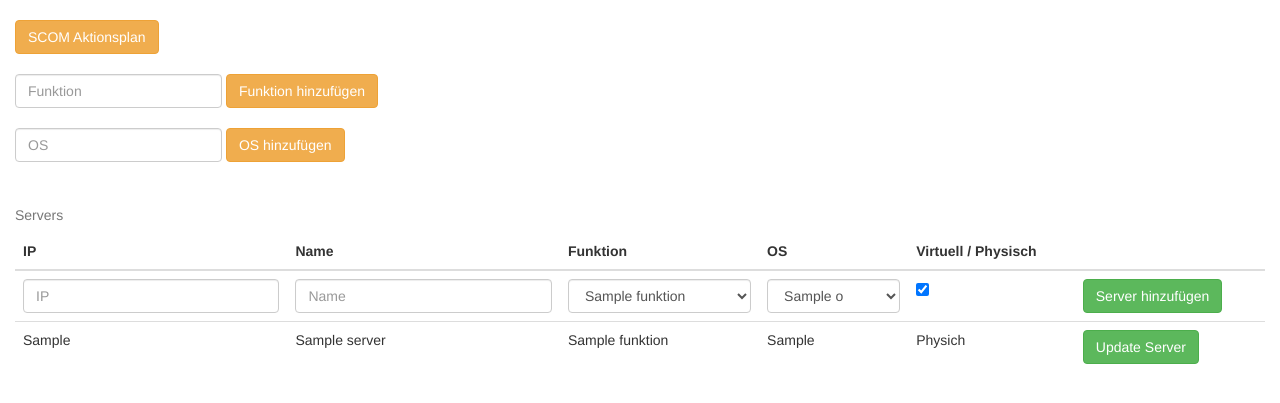
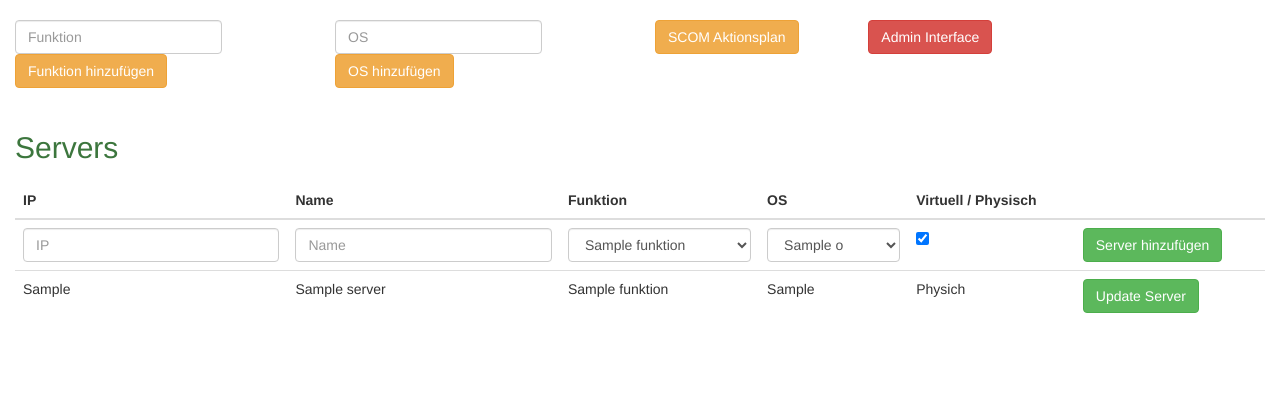
Before and after one commit to izolight/django-scom, a Django app: template scom/templates/scom/servers.html in a window 1280 px wide. Shown: the top 403 px of the page. Run offline with Django 3.2, Linux system fonts and the light colour scheme; the template is opened without the code that fills it: most values are stand-ins (such as "Sample title", 1, 10 or a date in 2020); some libraries are stand-ins or nearby versions.

Commit message:
reorganisation von Oberer Leiste.

```diff
--- a/scom/templates/scom/servers.html
+++ b/scom/templates/scom/servers.html
@@ -1,9 +1,8 @@
 {% extends 'scom/base.html' %}
 {% block body %}
 {# Um neue Funktionen und OS hinzuzufügen und zu Aktionsplan zu wechseln #}
-<a href="../" title=""><button class="btn btn-warning">SCOM Aktionsplan</button></a>
-<br>
-<br>
+<div class="row">
+	<div class="col-md-3">
 		<form action="../funktionen/add/" method="post" accept-charset="utf-8" class="form-inline">
 			{% csrf_token %}
 			<div class="form-group">
@@ -11,7 +10,8 @@
 			</div>
 		<button type="submit" class="btn btn-warning">Funktion hinzufügen</button>
 	</form>
-<br>
+	</div>
+	<div class="col-md-3">
 		<form action="../os/add/" method="post" accept-charset="utf-8" class="form-inline">
 			{% csrf_token %}
 			<div class="form-group">
@@ -19,10 +19,17 @@
 			</div>
 		<button type="submit" class="btn btn-warning">OS hinzufügen</button>
 	</form>
-<br>
+	</div>
+	<div class="col-md-2">
+		<a href="../" title=""><button class="btn btn-warning">SCOM Aktionsplan</button></a>
+	</div>
+	<div class="col-md-2">
+		<a href="../../admin" title=""><button class="btn btn-danger">Admin Interface</button></a>
+	</div>
+</div>
 {# Haupttabelle mit Serverliste #}
 <table class="table">
-	<caption>Servers</caption>
+	<caption class="text-success"><h2>Servers</h2></caption>
 	<thead>
 		<tr>
 			<th>IP</th>
--- a/scom/views.py
+++ b/scom/views.py
@@ -88,7 +88,7 @@ def index(request):
 	# alle Vorfaelle
 	else:
 		vorfaelle = vorfaelle.order_by(sort)
-		caption = "Alle Vorfaelle" + caption_filter + caption_sort
+		caption = "Alle Vorfälle" + caption_filter + caption_sort
 		dictionary['vorfaelle'] = vorfaelle
 		dictionary['caption'] = caption
 		return render(request, 'scom/scom.html', dictionary)
@@ -183,14 +183,14 @@ def get_server_data(request):
 
 	# Input Checks
 	if len(name) == 0 or len(ip) == 0:
-		messages.add_message(request, messages.INFO, 'Fuellen Sie das Formular vollstaendig aus')
+		messages.add_message(request, messages.INFO, 'Füllen Sie das Formular vollstaendig aus')
 		return
 
 	# IP auf gueltigkeit pruefen
 	octet = '(25[0-5]|2[0-4][0-9]|[01]?[0-9][0-9]?)'
 	ip_regex = re.compile('^' + octet + '\.' + octet + '\.' + octet + '\.' + octet + '$')
 	if not ip_regex.match(ip):
-		messages.add_message(request, messages.INFO, 'Keine gueltige Ip')
+		messages.add_message(request, messages.INFO, 'Keine gültige Ip')
 		return redirect('../')
 
 	return name, ip, funktion, os, is_virtual
```
Also changed, not shown: scom/templates/scom/scom.html (+14 -5 lines). Lines whose indentation alone changed are shown as unchanged.
